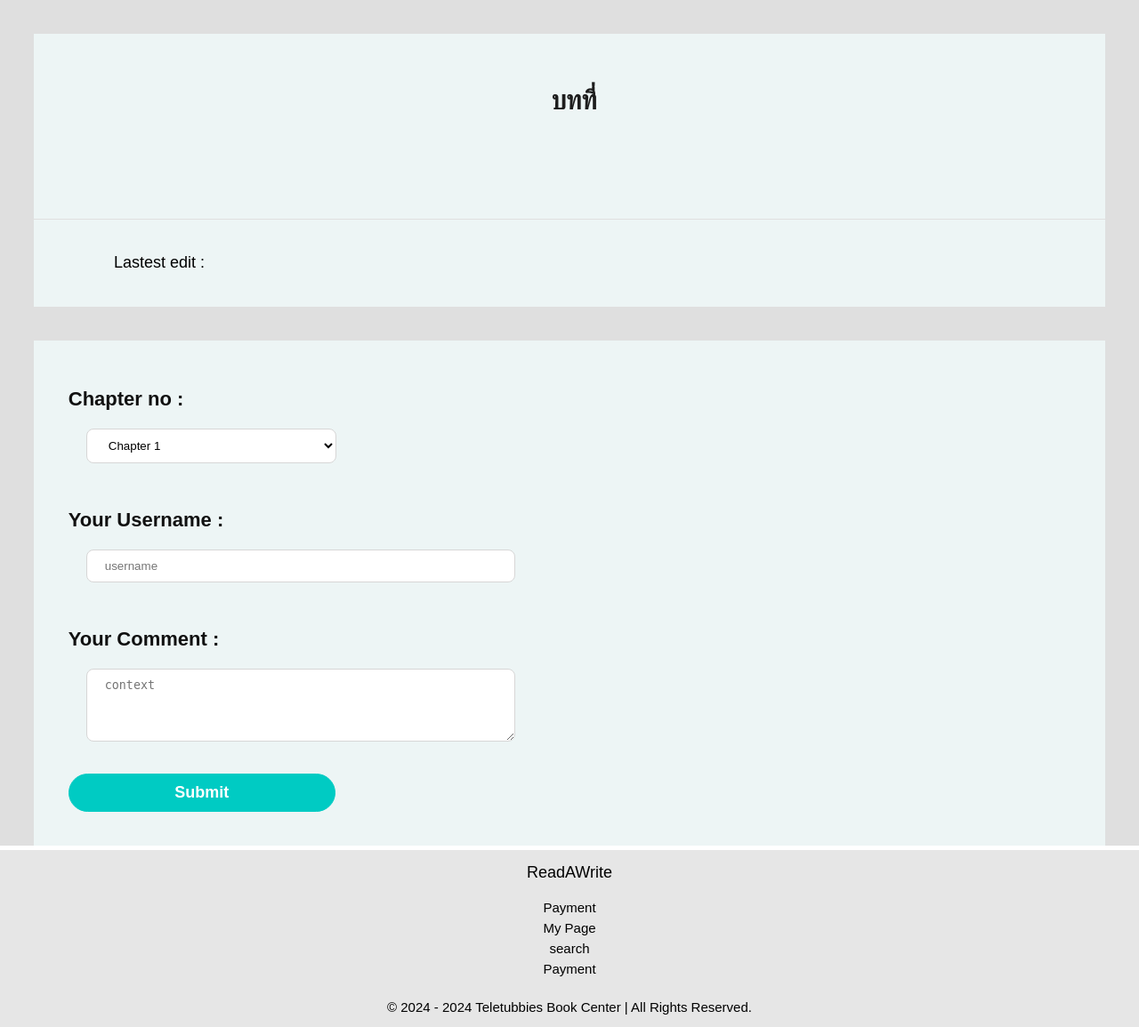
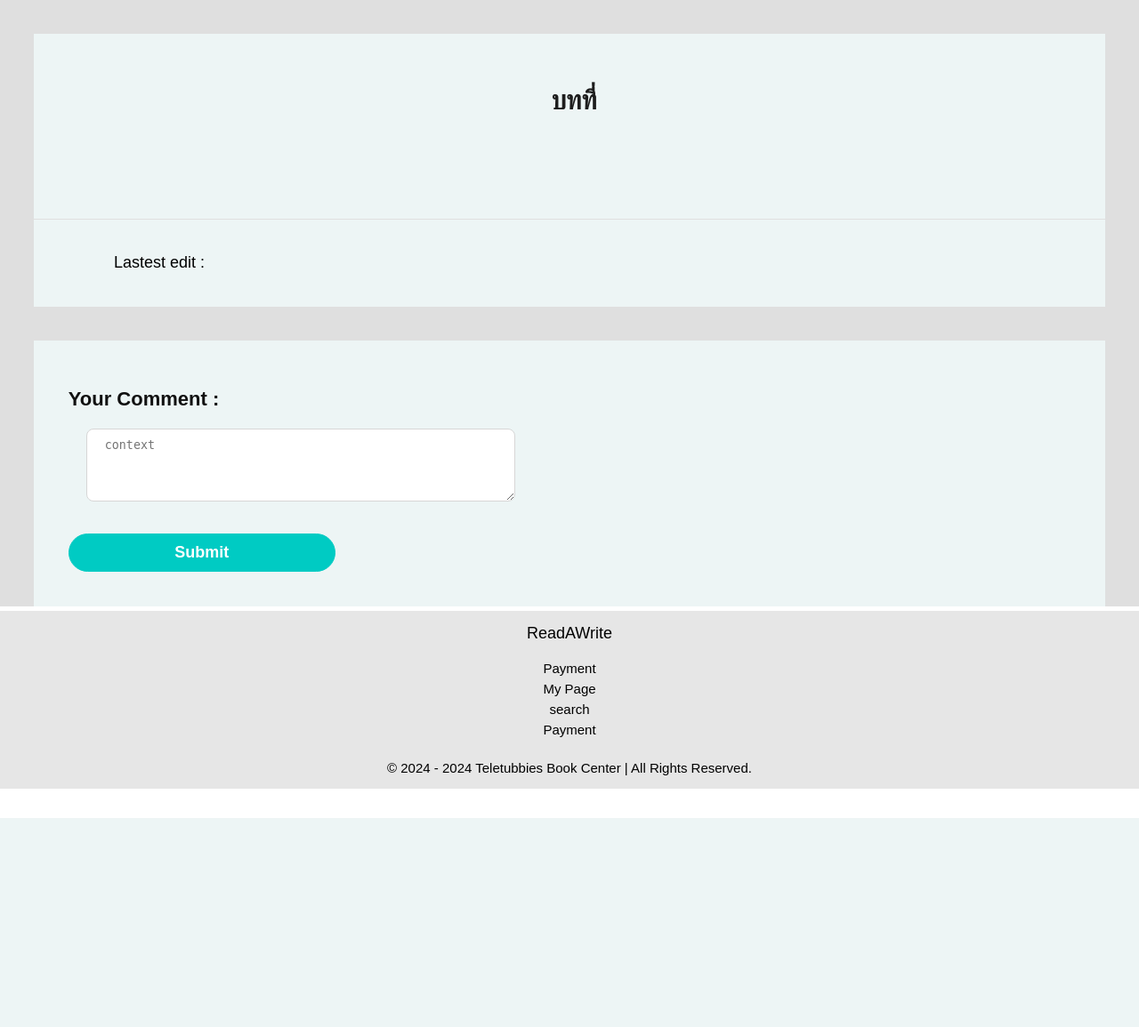
Before and after one commit to parada3456/project_OOP, a FastAPI app: template Templates/reading_chapter.html in a window 1280 px wide. Shown: the part 71-1226 px from the top of the page at 89% size. After the commit the page ends 991 px from the top, so only its background shows below. Run offline with FastAPI, Linux system fonts and the light colour scheme; the template is opened without the code that fills it, so the values that code supplies are empty; parts of the project's set-up code (start-up, migrations or seed data) failed here and were passed over; some web fonts are replaced.

Commit message:
comment_read_chapter

```diff
--- a/Controller.py
+++ b/Controller.py
@@ -265,6 +265,7 @@ class Controller:
             return "please try again"
 
     def create_comment(self, chapter_id, username, context):
+        print(chapter_id,username,context)
         chapter = self.get_chapter_by_chapter_id(chapter_id)
         user = self.get_user_by_username(username)
         if isinstance(chapter, Chapter):
--- a/Templates/book_Info.html
+++ b/Templates/book_Info.html
@@ -108,7 +108,7 @@
         </div>
     </div>
 
-    <!-- add comment -->
+    <!-- add comment
 
     <div class="flexbox-3">
         <div class="item-3">
@@ -132,7 +132,7 @@
                 </form>
             </div>
         </div>
-    </div>
+    </div> -->
 
 
     <div id="commentsContainer"></div>
--- a/Templates/reading_chapter.html
+++ b/Templates/reading_chapter.html
@@ -74,15 +74,8 @@
         <div class="item-3">
             <div class="search_item">
                 <form id="commentForm">
-                    <h1 class="info_title">Chapter no :</h1>
-                    <select id="chapter_id" name="chapter_id" class="input_box" style="width: 25%;">
-                        <option value="Shin_chan-1" class="input_box">Chapter 1</option>
-                        <option value="Shin_chan-2" class="input_box">Chapter 2</option>
-                    </select><br><br>
-
-                    <h1 class="info_title">Your Username : </h1>
-                    <input type="text" class="input_box" id="username" style="width: 40%;" name="username"
-                        placeholder="username" required><br><br>
+                    <input type="hidden" name="chapter_id">
+                    <input type="hidden" name="username">
 
                     <h1 class="info_title">Your Comment : </h1>
                     <textarea id="context" class="input_box" name="context" style="width: 40%;" rows="4" cols="50"
--- a/scripts/book_info.js
+++ b/scripts/book_info.js
@@ -51,50 +51,6 @@ function showComment(chapter_id) {
         });
 }
 
-document.addEventListener('DOMContentLoaded', function () {
-    const bookName = localStorage.getItem('book_name_last');
-    const commentForm = document.getElementById('commentForm');
-    const commentResponse = document.getElementById('comment_response');
-
-    if (commentForm) {
-        commentForm.addEventListener('submit', function (event) {
-            event.preventDefault();
-
-            const formData = new FormData(this);
-            const jsonData = {};
-            formData.forEach((value, key) => { jsonData[key] = value });
-            const jsonDataString = JSON.stringify(jsonData);
-
-            fetch(`/comment/${jsonData.chapter_id}`, {
-                method: 'POST',
-                headers: {
-                    'Content-Type': 'application/json'
-                },
-                body: jsonDataString
-            })
-                .then(response => {
-                    if (!response.ok) {
-                        throw new Error('Failed to submit comment');
-                    }
-                    return response.json();
-                })
-                .then(data => {
-                    console.log("Submitted comment data:", data);
-                    if (commentResponse) {
-                        commentResponse.innerText = JSON.stringify(data);
-                    }
-                    showComment(jsonData.chapter_id);
-                })
-                .catch(error => {
-                    console.error('Error submitting comment:', error);
-                });
-        });
-    }
-    showChapter(bookName);
-    showComment(bookName);
-
-});
-
 function showChapter(book_name) {
     console.log(`Fetching chapter for book ${book_name}...`);
     fetch(`/book/chapter/${book_name}`)
```
Also changed, not shown: scripts/reading_chapter.js (+53 -0 lines).
